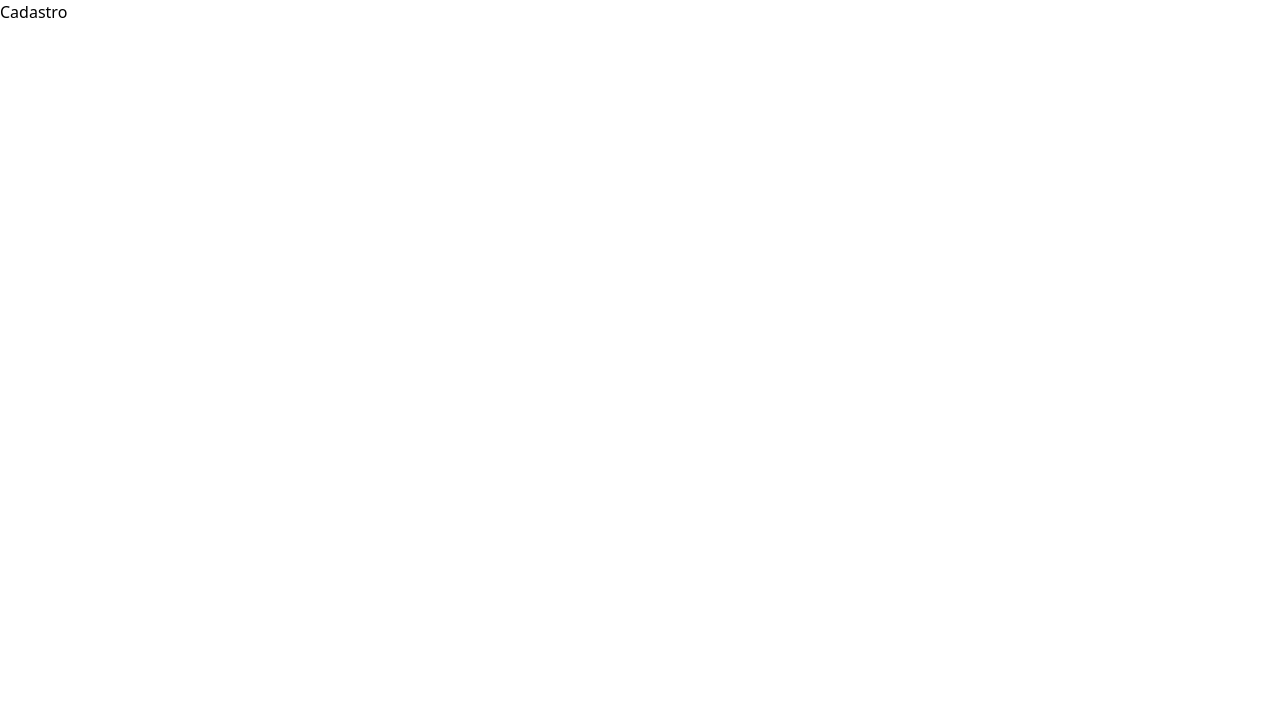
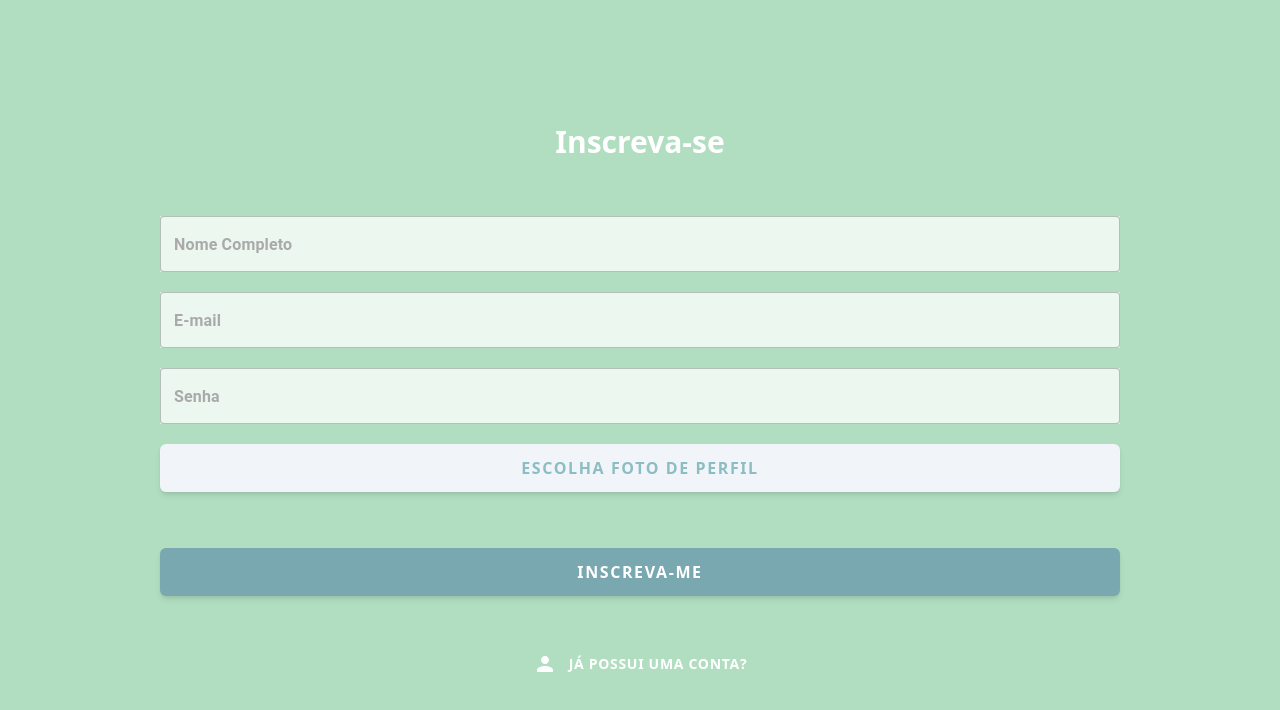
Before and after one commit to jufazenda/tec_respiracao, a Next.js app: page /cadastro in a window 1280 px wide. Shown: the top 710 px of the page. Built offline with nearby package versions, Linux system fonts and the light colour scheme; no server answers.

Commit message:
login e cadastro funcionando

```diff
--- a/pages/api/supabaseFunctions.ts
+++ b/pages/api/supabaseFunctions.ts
@@ -1,12 +1,13 @@
+import { Users } from '@/Types/Props'
 import supabase from './supabase'
 
 //Arquivo de funções do Supabase
 
-/* export const getApostas = async (): Promise<> => {
+export const getUsers = async (): Promise<Users[] | undefined> => {
   const { data, error } = await supabase
-    .from('Apostas')
+    .from('Users')
     .select('*')
-    .order('nome')
+    .order('name')
 
   if (error) {
     console.error('Erro ao buscar dados:', error.message)
@@ -16,38 +17,26 @@ import supabase from './supabase'
   }
 }
 
-export const saveApostas = async (
-  nome: string,
-  cpf: string,
-  num1: number,
-  num2: number,
-  num3: number,
-  num4: number,
-  num5: number
-) => {
-  const { data: ultimaAposta, error } = await supabase
-    .from('Apostas')
-    .select('id')
-    .order('id', { ascending: false })
-    .limit(1)
+export const saveUser = async ({ name, email, password, pic }: Users) => {
+  const { data: uploadData, error: uploadError } = await supabase.storage
+    .from('bucket')
+    .upload(`profile_pics/${pic?.name}`, pic as File)
 
-  if (error) {
-    console.error('Erro ao buscar a última aposta:', error.message)
+  if (uploadError) {
+    console.error('Erro ao fazer upload da imagem:', uploadError.message)
     return
   }
 
-  const lastId = ultimaAposta.length > 0 ? ultimaAposta[0].id : 1000
-  const nextId = lastId + 1
+  const picUrl = uploadData.path
 
-  const response = await supabase.from('Apostas').insert([
-    {
-      id: nextId,
-      nome: nome,
-      cpf: cpf,
-      numeros_apostados: [num1, num2, num3, num4, num5],
-    },
-  ])
+  const { data, error } = await supabase
+    .from('Users')
+    .insert([{ name, email, password, pic: picUrl }])
 
-  return response
+  if (error) {
+    console.error('Erro ao salvar dados:', error.message)
+    return
+  }
+
+  return data
 }
- */
--- a/pages/cadastro.tsx
+++ b/pages/cadastro.tsx
@@ -1,7 +1,72 @@
-import React from 'react'
+import { Person } from '@mui/icons-material'
+import Link from 'next/link'
+import React, { useState } from 'react'
+import Field from './components/Field'
+import Button from './components/Button'
+import { saveUser } from './api/supabaseFunctions'
+import UploadButton from './components/UploadButton'
+import { useRouter } from 'next/router'
 
 const Cadastro = () => {
-  return <div>Cadastro</div>
+  const [email, setEmail] = useState<string>('')
+  const [password, setPassword] = useState<string>('')
+  const [name, setName] = useState<string>('')
+  const [pic, setPic] = useState<File | null>(null)
+
+  const handleSaveUser = async () => {
+    if (!name || !email || !password) {
+      alert('Por favor, preencha todos os campos.')
+      return
+    }
+
+    try {
+      await saveUser({ name, email, password, pic: pic || undefined })
+      alert(
+        "Usuário salvo com sucesso! Clique em 'Já possui uma conta?' para fazer login."
+      )
+
+      setEmail('')
+      setPassword('')
+      setName('')
+      setPic(null)
+    } catch (error: any) {
+      console.error('Erro ao salvar usuário:', error.message)
+    }
+  }
+
+  return (
+    <main className='bg-secondary h-screen flex flex-col justify-center items-center w-full gap-14 overflow-y-auto'>
+      <h1 className='text-white text-3xl font-semibold'>Inscreva-se</h1>
+      <div className='flex w-full justify-center flex-col gap-5 items-center'>
+        <Field
+          value={name}
+          setValue={setName}
+          label='Nome Completo'
+          type='String'
+        />
+        <Field
+          value={email}
+          setValue={setEmail}
+          label='E-mail'
+          type='email'
+        />
+        <Field
+          value={password}
+          setValue={setPassword}
+          label='Senha'
+          type='password'
+        />
+        <UploadButton setPic={setPic} />
+      </div>
+
+      <Button name='Inscreva-me' onClick={handleSaveUser} />
+
+      <div className='text-white text-sm tracking-wider font-semibold flex gap-3 items-center uppercase'>
+        <Person />
+        <Link href='/login'>Já possui uma conta?</Link>
+      </div>
+    </main>
+  )
 }
 
 export default Cadastro
--- a/pages/components/Button.tsx
+++ b/pages/components/Button.tsx
@@ -2,11 +2,27 @@ import { PropsButton } from '@/Types/Props'
 import Link from 'next/link'
 import React from 'react'
 
-const Button = ({ name, func, type, icon }: PropsButton) => {
+const Button = ({ name, func, type, icon, onClick }: PropsButton) => {
   return (
     <>
-      <Link href={func} className='w-full flex justify-center'>
+      {func ? (
+        <Link href={func} className='w-full flex justify-center'>
+          <button
+            onClick={onClick}
+            className={`flex rounded-md w-3/4 cursor-pointer items-center justify-center py-3 uppercase tracking-widest font-semibold shadow-md ${
+              type === 'primary'
+                ? 'bg-slate-100 text-primary'
+                : type === 'secondary'
+                ? 'bg-secondary_darker text-white'
+                : 'bg-primary_darker text-white'
+            }`}
+          >
+            {name}
+          </button>
+        </Link>
+      ) : (
         <button
+          onClick={onClick}
           className={`flex rounded-md w-3/4 cursor-pointer items-center justify-center py-3 uppercase tracking-widest font-semibold shadow-md ${
             type === 'primary'
               ? 'bg-slate-100 text-primary'
@@ -17,7 +33,7 @@ const Button = ({ name, func, type, icon }: PropsButton) => {
         >
           {name}
         </button>
-      </Link>
+      )}
     </>
   )
 }
--- a/pages/components/Field.tsx
+++ b/pages/components/Field.tsx
@@ -4,11 +4,13 @@ import React, { ChangeEvent } from 'react'
 
 const TextFieldpadrao = styled(TextField)`
   input {
-    color: #aaaaaa !important;
+    color: black !important;
+    background-color: rgba(255, 255, 255, 0.5);
   }
   .MuiOutlinedInput-root {
     fieldset {
-      color: #aaaaaa;
+      color: black;
+      background-color: rgba(255, 255, 255, 0.5);
     }
     &:hover fieldset {
       border-color: #aaaaaa !important;
--- /dev/null
+++ b/pages/components/UploadButton.tsx
@@ -0,0 +1,41 @@
+import { UploadButtonProps } from '@/Types/Props'
+import React, { ChangeEvent, FC, useState } from 'react'
+
+const UploadButton: FC<UploadButtonProps> = ({ setPic }) => {
+  const [fileName, setFileName] = useState('')
+
+  const handleFileChange = async (e: ChangeEvent<HTMLInputElement>) => {
+    const file = e.target.files?.[0]
+    if (file) {
+      setPic(file)
+    }
+    if (file) {
+      setFileName(file.name)
+    }
+  }
+
+  return (
+    <div className='flex items-center w-3/4 flex-col gap-3'>
+      <label
+        htmlFor='file-input'
+        className='flex text-center rounded-md w-full cursor-pointer items-center justify-center py-3 uppercase tracking-widest font-semibold shadow-md bg-slate-100 text-primary'
+      >
+        Escolha foto de perfil
+      </label>
+      <input
+        id='file-input'
+        type='file'
+        accept='image/*'
+        className='hidden'
+        onChange={handleFileChange}
+      />
+      {fileName ? (
+        <span className='ml-2 text-sm text-center text-gray-500 overflow-hidden'>
+          Selecionado: {fileName}
+        </span>
+      ) : null}
+    </div>
+  )
+}
+
+export default UploadButton
--- /dev/null
+++ b/pages/home.tsx
@@ -0,0 +1,7 @@
+import React from 'react'
+
+const Home = () => {
+  return <div>Home</div>
+}
+
+export default Home
--- a/pages/login.tsx
+++ b/pages/login.tsx
@@ -3,13 +3,35 @@ import Button from './components/Button'
 import Field from './components/Field'
 import KeyIcon from '@mui/icons-material/Key'
 import Link from 'next/link'
-import {
-  PersonAddAltOutlined
-} from '@mui/icons-material'
+import { PersonAddAltOutlined } from '@mui/icons-material'
+import { useRouter } from 'next/router'
+import { getUsers } from './api/supabaseFunctions'
 
 const Login = () => {
   const [email, setEmail] = useState<string>('')
   const [password, setPassword] = useState<string>('')
+  const router = useRouter()
+
+  const handleLogin = async () => {
+    try {
+      const users = await getUsers()
+
+      const user = users?.find(
+        user => user.email === email && user.password === password
+      )
+
+      if (user) {
+        router.push('/home')
+      } else {
+        alert(
+          'Credenciais inválidas. Por favor, verifique seu email e senha.'
+        )
+      }
+    } catch (error: any) {
+      console.error('Erro ao fazer login:', error.message)
+    }
+  }
+
   return (
     <main className='bg-white h-screen flex flex-col justify-center items-center w-full gap-14'>
       <h1 className='text-primary text-3xl font-semibold'>Entrar</h1>
@@ -27,7 +49,7 @@ const Login = () => {
           type='password'
         />
       </div>
-      <Button name='Entrar' func='xx' />
+      <Button name='Entrar' onClick={handleLogin} />
 
       <div className='text-primary text-sm tracking-wider font-semibold flex gap-3 items-center uppercase'>
         <KeyIcon />
```
Also changed, not shown: Types/Props.tsx (+13 -1 lines).
